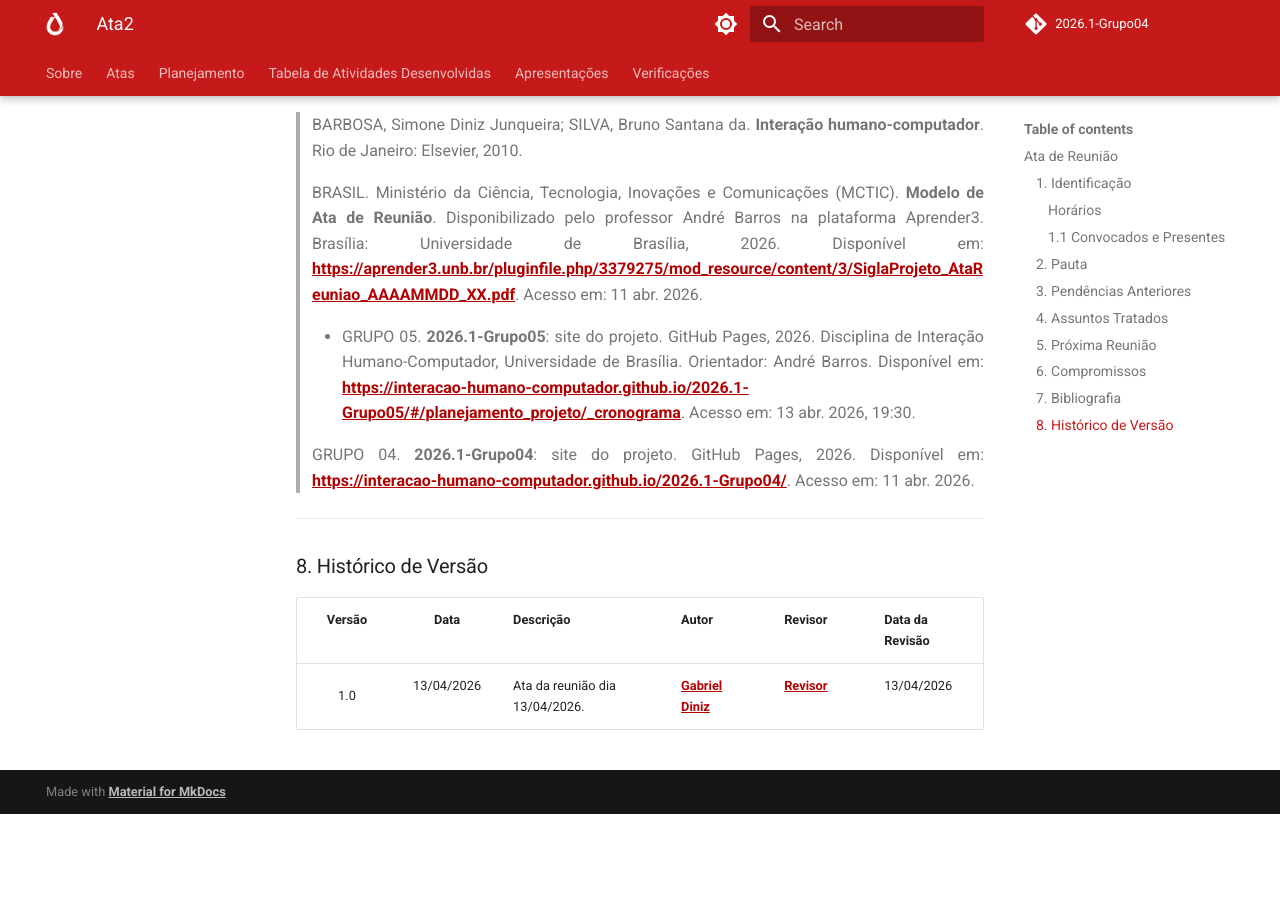
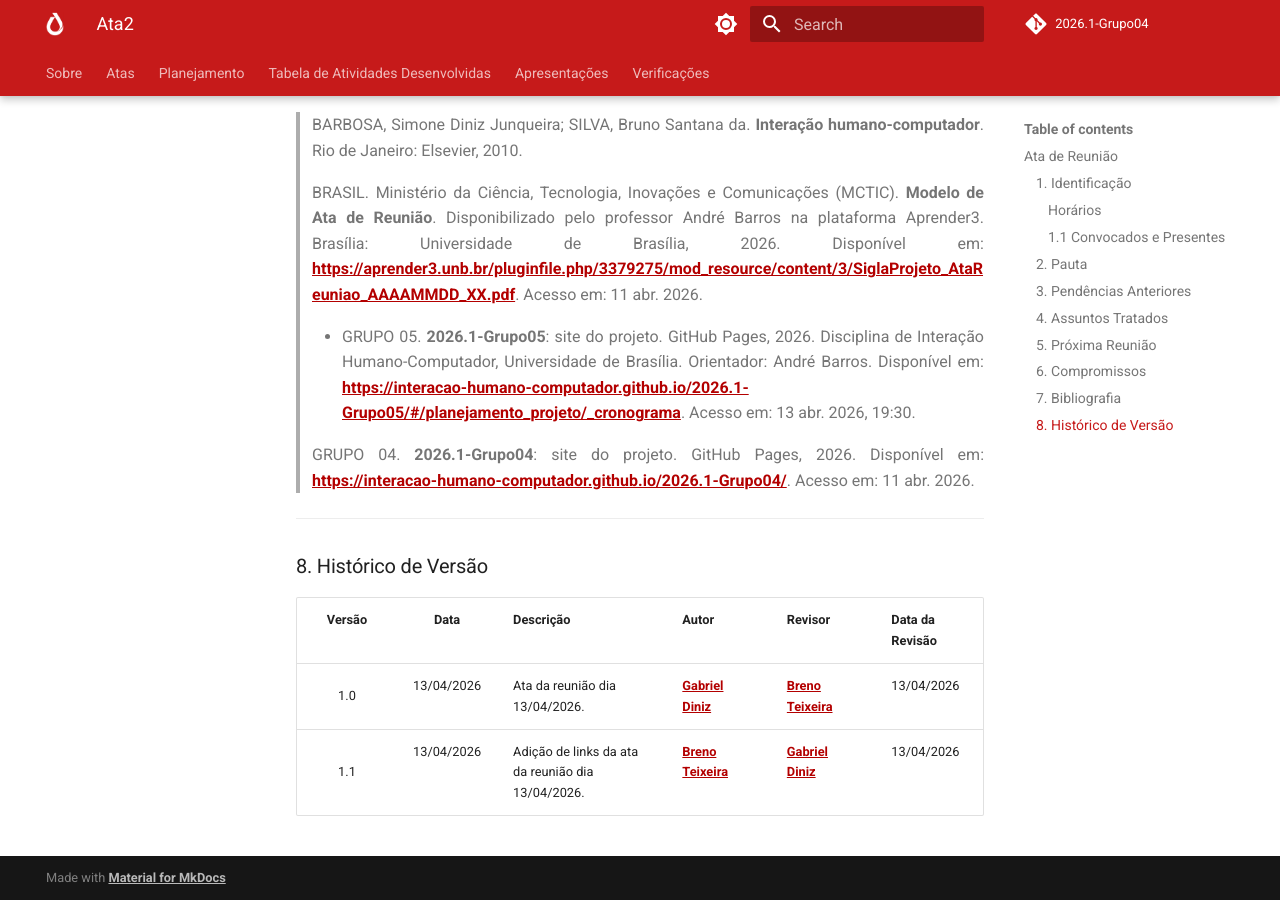
Before and after one commit to Interacao-Humano-Computador/2026.1-Grupo04, an MkDocs documentation site: the page built from docs/atas/ata2.md, in a window 1280 px wide and 900 px high, scrolled down 3134 px. Built offline with MkDocs 1.6.1 and Material for MkDocs 9.7.7, drawn with Linux system fonts in a browser that asks for light colours; comment, search, counter and statistics services are not loaded; before the commit the page ends 3948 px from its top, so only the background shows below that; some of the changed text lies outside the part shown.

Commit message:
Adições dos links das atas

```diff
--- a/docs/atas/ata2.md
+++ b/docs/atas/ata2.md
@@ -110,7 +110,7 @@ Inspeção do Grupos + 1
 ---
 
 ### 5. Próxima Reunião
-**INSERIR DATA**
+**DATA: 16/04/2026**
 
 **OBS**: essa data pode ser alterada
 
@@ -149,4 +149,5 @@ Inspeção do Grupos + 1
 
 | Versão | Data | Descrição | Autor | Revisor | Data da Revisão |
 | :---: | :---: | :--- | :--- | :--- | :--- |
-| 1.0 | 13/04/2026 | Ata da reunião dia 13/04/2026. | [Gabriel Diniz](https://github.com/GabrielDiniz12) | [Revisor](link do git) | 13/04/2026 |
+| 1.0 | 13/04/2026 | Ata da reunião dia 13/04/2026. | [Gabriel Diniz](https://github.com/GabrielDiniz12) | [Breno Teixeira](https://github.com/BrenoLteixeira) | 13/04/2026 |
+| 1.1 | 13/04/2026 | Adição de links da ata da reunião dia 13/04/2026. | [Breno Teixeira](https://github.com/BrenoLteixeira) | [Gabriel Diniz](https://github.com/GabrielDiniz12) | 13/04/2026 |
```
Also changed, not shown: other parts of docs/atas/ata2.md (+1 -1 lines), docs/atas/ata1.md (+2 -2 lines).
